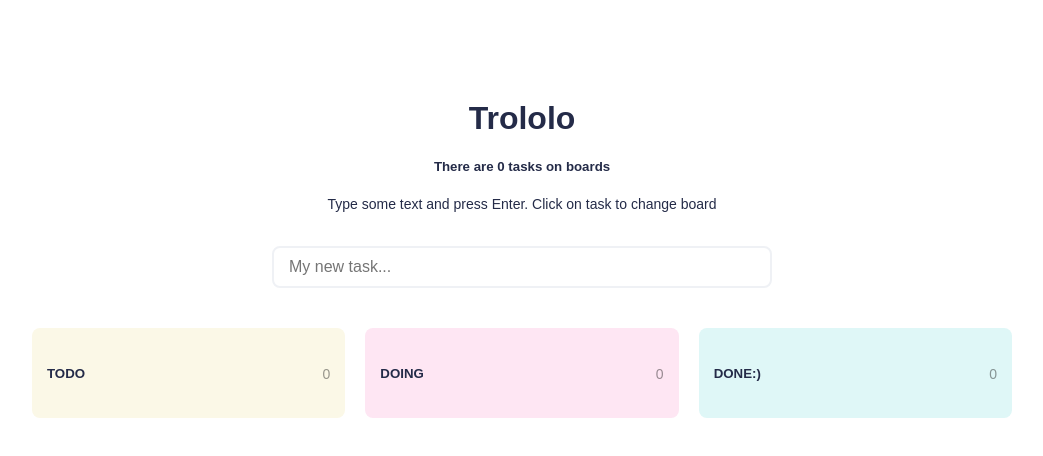
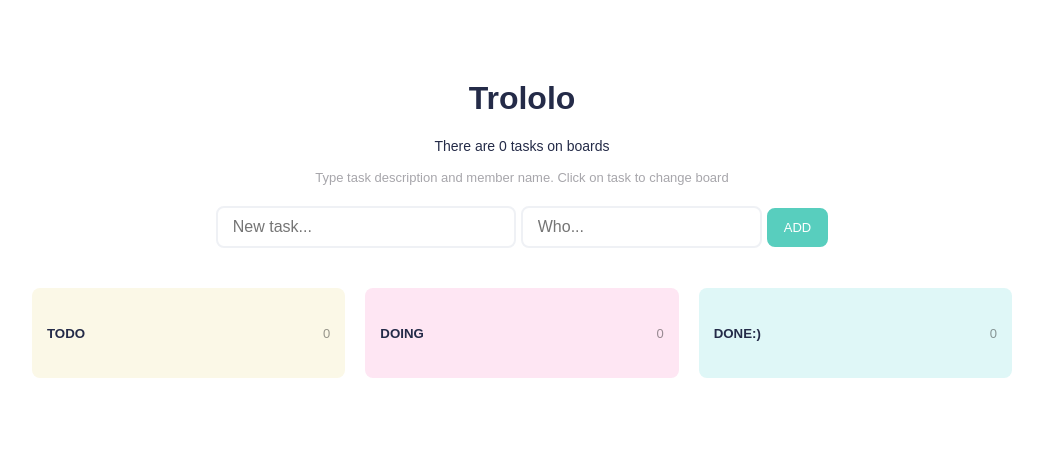
Before and after one commit to enkot/Minimal-React, a React app: page / in a window 1280 px wide. Shown: the top 456 px of the page, without its empty margins (118-1161 px from the left). Built offline with nearby package versions, Linux system fonts and the light colour scheme; the HTML template or start-up script is replaced by a standard one.

Commit message:
Added name field to PM app

```diff
--- a/src/components/App.css
+++ b/src/components/App.css
@@ -5,25 +5,41 @@ body {
     font-family: Arial, sans-serif;
     color: #242b48;
 }
-p, span {
+p {
     font-size: 14px;
+}
+span {
+    color: #a7a6ab;
+    font-size: 13px;
 }
 .app-container {
     text-align: center;
-	margin: 100px 0;
+    margin: 80px 0;
 }
 .app-container input {
-	width: 100%;
     padding: 10px 15px;
     font-size: 16px;
     border: 2px solid #eff1f5;
     border-radius: 8px;
     margin: 20px 0;
     outline: none;
+    margin-right: 5px;
 }
-.form-container {
-	max-width: 500px;
-	margin: 0 auto;
+.app-container .todo-form-desc {
+    width: 300px;
+}
+.app-container .todo-form-submit {
+    background-color: #58cebe;
+    color: #fff;
+    margin: 0;
+    font-size: 13px;
+    text-transform: uppercase;
+    border-color: #58cebe;
+    cursor: pointer;
+}
+.app-container .todo-form-submit:hover {
+    background-color: #48bab2;
+    border-color: #48bab2;
 }
 .card {
     width: 31.33333%;
@@ -43,10 +59,13 @@ p, span {
     margin-bottom: 10px;
     box-shadow: 0 1px 2px rgba(0,0,0,.05);
 }
-.project-item:hover .remove {
+.project-item .task-desc {
+    margin: 0;
+}
+.project-item:hover .task-remove {
     display: block;
 }
-.project-item .remove {
+.project-item .task-remove {
     display: none;
     position: absolute;
     height: 16px;
@@ -54,7 +73,7 @@ p, span {
     border-radius: 8px;
     right: 15px;
     top: 22px;
-	line-height: 14px;
+    line-height: 15px;
     text-align: center;
     color: #fff;
     cursor: pointer;
--- a/src/components/Project.jsx
+++ b/src/components/Project.jsx
@@ -21,19 +21,17 @@ class Project extends React.Component {
             todos: []
         };
     }
-	componentDidMount() {
-		this.setState({
-			todos: data.todos
+    addTodo(desc, name) {
+        if (empty(desc) || empty(name)) return;
+
+        data.todos.push({
+            id: data.id++,
+            text: desc,
+            name: name,
+            status: data.status[0]
         });
-	}
-	addTodo(val) {
-		if (!val.replace(/\s/g, '').length) return;
 
-		data.todos.push({ id: data.id++, text: val, status: data.status[0]});
-
-		this.setState({
-			todos: data.todos
-		});
+        this.setState({ todos: data.todos });
     }
     handleMove(id, status) {
         const modified = this.state.todos.map((todo) => {
@@ -73,4 +71,8 @@ class Project extends React.Component {
     }
 }
 
+function empty(val) {
+    return !val.replace(/\s/g, '').length;
+}
+
 export default Project;
--- a/src/components/ProjectForm.jsx
+++ b/src/components/ProjectForm.jsx
@@ -1,17 +1,20 @@
 import React from 'react';
 
 const ProjectForm = ({add}) => {
-    let input;
+    let inputDesc, inputName;
     const addTodo = e => {
         e.preventDefault();
-        add(input.value);
-        input.value = '';
+        add(inputDesc.value, inputName.value);
+        inputDesc.value = '';
+        inputName.value = '';
     };
 
     return (
         <div className="form-container">
             <form onSubmit={addTodo}>
-                <input className="todo-form" placeholder="My new task..." ref={node => input = node} />
+                <input className="todo-form-desc" placeholder="New task..." ref={node => inputDesc = node} />
+                <input className="todo-form-name" placeholder="Who..." ref={node => inputName = node} />
+                <input className="todo-form-submit" type="submit" value="Add"/>
             </form>
         </div>
     );
--- a/src/components/ProjectList.jsx
+++ b/src/components/ProjectList.jsx
@@ -9,8 +9,9 @@ const ProjectItem = ({todo, move, remove}) => {
 
     return (
         <div className="project-item" onClick={moveTodo}>
-            { todo.text }
-            <span className="remove" onClick={removeTodo}>-</span>
+            <p className="task-desc">{todo.text}</p>
+            <span className="task-name">{todo.name}</span>
+            <span className="task-remove" onClick={removeTodo}>-</span>
         </div>
     );
 }
@@ -25,16 +26,16 @@ const ProjectList = ({todos, move, remove}) => {
     return (
         <div className="project-list">
             <div className="card todo-list">
-                <h5>TODO <span>{ todoList.length }</span></h5>
-                { todoList }
+                <h5>TODO <span>{todoList.length}</span></h5>
+                {todoList}
             </div>
             <div className="card doing-list">
-                <h5>DOING <span>{ doingList.length }</span></h5>
-                { doingList }
+                <h5>DOING <span>{doingList.length}</span></h5>
+                {doingList}
             </div>
             <div className="card done-list">
-                <h5>DONE:) <span>{ doneList.length }</span></h5>
-                { doneList }
+                <h5>DONE:) <span>{doneList.length}</span></h5>
+                {doneList}
             </div>
         </div>
     );
--- a/src/components/ProjectTitle.jsx
+++ b/src/components/ProjectTitle.jsx
@@ -1,12 +1,12 @@
 import React from 'react';
 
 const ProjectTitle = ({todoCount}) => {
-	return (
-		<div>
-			<h5>There are {todoCount} tasks on boards</h5>
-			<p>Type some text and press Enter. Click on task to change board</p>
-		</div>
-	);
+    return (
+        <div className="project-info">
+            <p>There are {todoCount} tasks on boards</p>
+            <span>Type task description and member name. Click on task to change board</span>
+        </div>
+    );
 };
 
 export default ProjectTitle;
```
Also changed, not shown: package.json (indentation only), src/components/App.jsx (indentation only), webpack.config.js (line endings or trailing spaces), 2 other files (tests, documents, lock files or other folders). Lines whose indentation alone changed are shown as unchanged.
